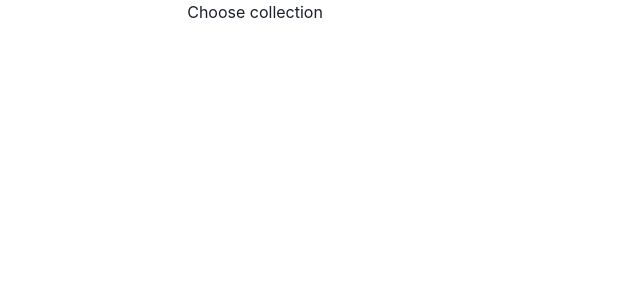
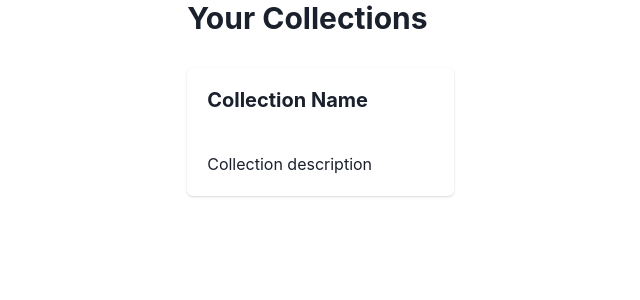
Before and after one commit to Acousticdesk/knu-cloud-ptoject-1-web-app, a React (Vite) app: page /collections in a window 1280 px wide. Shown: the top 300 px of the page, without its empty margins (166-806 px from the left). Built offline with nearby package versions, Linux system fonts and the light colour scheme.

Commit message:
add collections page

```diff
--- a/src/collection/choose-collection.component.tsx
+++ b/src/collection/choose-collection.component.tsx
@@ -1,3 +1,43 @@
-export function ChooseCollection() {
-  return <p>Choose collection</p>;
+import {
+  Card,
+  CardHeader,
+  Heading,
+  CardBody,
+  SimpleGrid,
+  Text,
+  Box,
+} from "@chakra-ui/react";
+import { ChangeEvent } from "react";
+import { useNavigate } from "react-router-dom";
+
+export function ChooseCollection({}) {
+  const navigate = useNavigate();
+
+  async function handleFormSubmit(e: ChangeEvent<HTMLFormElement>) {
+    e.preventDefault();
+
+    const formData = new FormData(e.target);
+
+    // await signIn(Object.fromEntries(formData.entries()) as unknown as AuthDTO);
+
+    navigate("/remarks");
+  }
+
+  return (
+    <Box>
+      <Heading size="lg" mb={8}>
+        Your Collections
+      </Heading>
+      <SimpleGrid columns={2} spacing={10}>
+        <Card cursor="pointer">
+          <CardHeader>
+            <Heading size="md">Collection Name</Heading>
+          </CardHeader>
+          <CardBody>
+            <Text>Collection description</Text>
+          </CardBody>
+        </Card>
+      </SimpleGrid>
+    </Box>
+  );
 }
```
